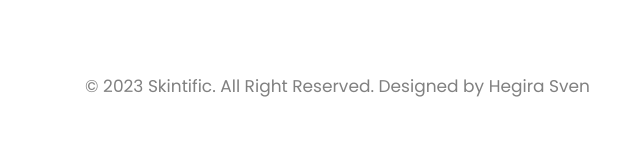
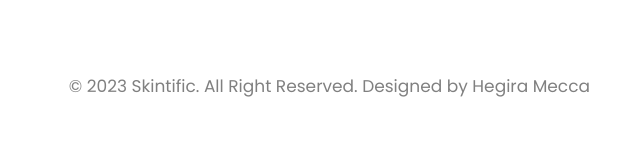
Before and after one commit to HEGIIRA/Skintific-tailwind, a website: page src/index.html in a window 1280 px wide. Shown: the part 6533-6683 px from the top of the page, 640-1280 px from the left. Drawn offline with nearby package versions, Linux system fonts and the light colour scheme.

Commit message:
first commit

```diff
--- a/src/index.html
+++ b/src/index.html
@@ -465,7 +465,7 @@
                 <img class="w-[10rem]" src="../asset/skintific-logo.png" alt="">
             </div>
             <div>
-                <p class="text-center xl:">&copy; 2023 Skintific. All Right Reserved. Designed by Hegira Sven</p>
+                <p class="text-center ">&copy; 2023 Skintific. All Right Reserved. Designed by Hegira Mecca</p>
             </div>
         </div>
     </footer>
```
Also changed, not shown: src/detail-2.html (+0 -1 lines), public/output.css, 1 other file.
